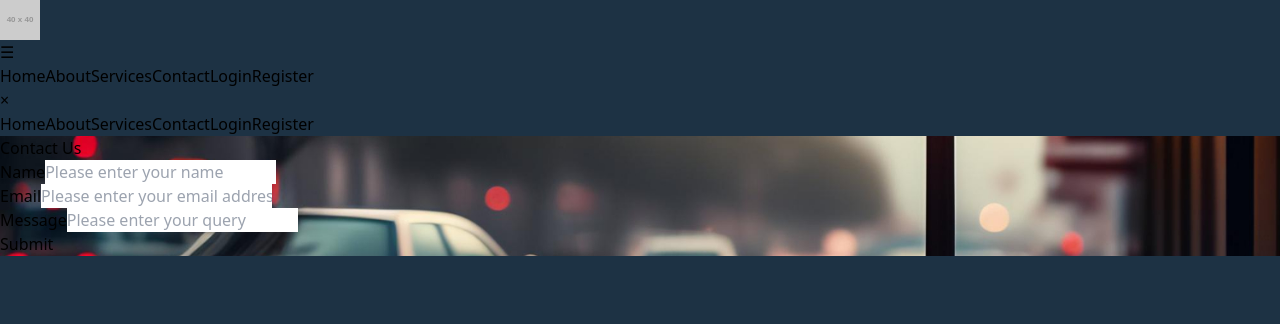
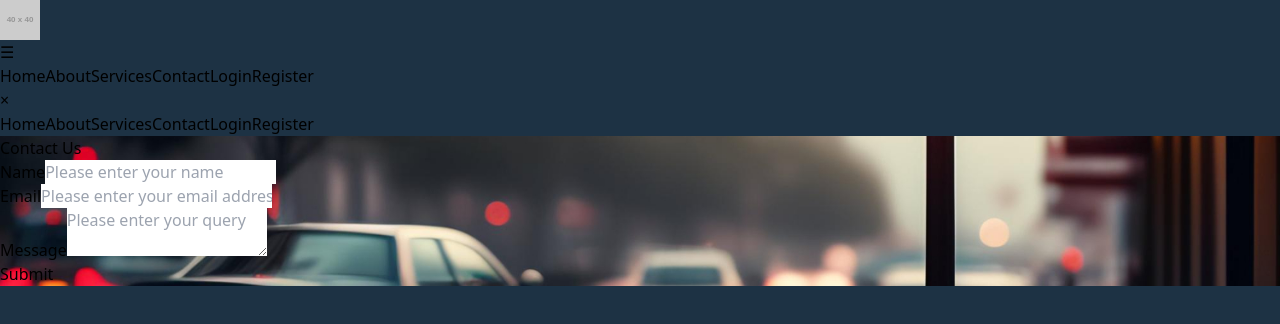
Before and after one commit to dhruvgupta0503/Integrator, a React (Vite) app: page /contact in a window 1280 px wide. Shown: the top 324 px of the page. Built offline with nearby package versions, Linux system fonts and the light colour scheme.

Commit message:
Contact page updated

```diff
--- a/src/pages/Contact.jsx
+++ b/src/pages/Contact.jsx
@@ -25,6 +25,15 @@ function Contact() {
               >
                 {item.label}
               </label>
+              {item.name === "message" ? (
+                <textarea
+                  id={item.name}
+                  name={item.name}
+                  required={item.required}
+                  placeholder={item.placeholder}
+                  className="p-2 border border-[#1D3244] rounded focus:outline-none focus:border-[#1D3244] resize-none h-32"
+                />
+              ) : (
                 <input
                   id={item.name}
                   name={item.name}
@@ -33,6 +42,7 @@ function Contact() {
                   placeholder={item.placeholder}
                   className="p-2 border border-[#1D3244] rounded focus:outline-none focus:border-[#1D3244]"
                 />
+              )}
             </div>
           ))}
           <button
```
Lines whose indentation alone changed are shown as unchanged.
